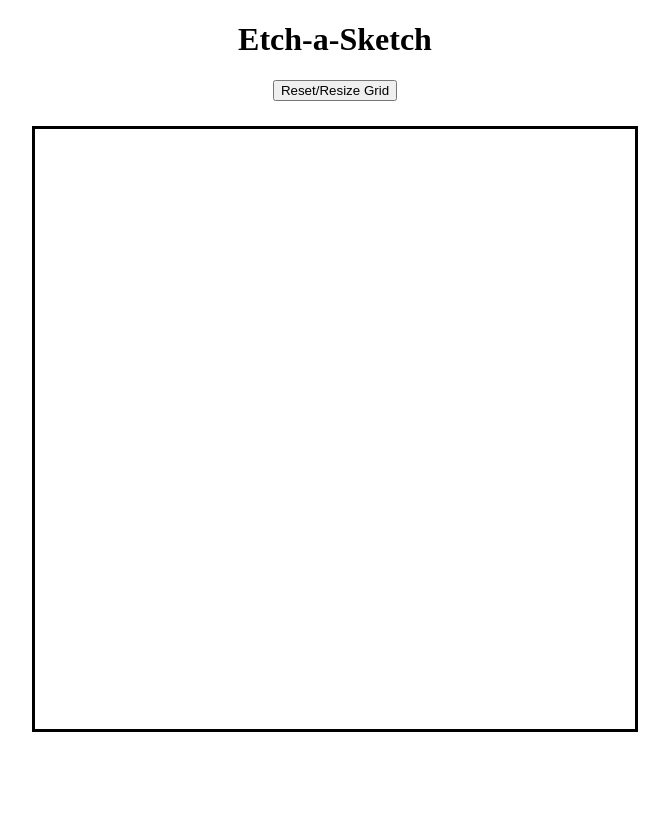
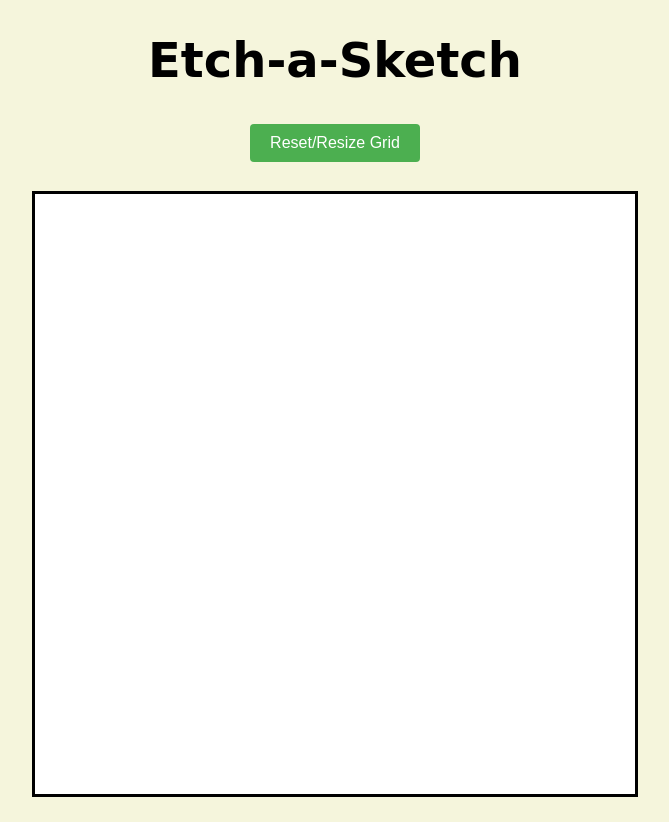
Before and after one commit to rtheory/Etch-a-Sketch, a plain HTML site: page index.html in a window 1280 px wide. Shown: the whole page, without its empty margins (305-974 px from the left). Before the commit the page ends 800 px from the top, so only its background shows below. Drawn offline with Linux system fonts and the light colour scheme.

Commit message:
Improve appearance

```diff
--- a/index.html
+++ b/index.html
@@ -8,7 +8,7 @@
 
   <center>
   <h1> Etch-a-Sketch </h1>
-  <button id="reset">Reset/Resize Grid</button>
+  <button class="button" id="reset">Reset/Resize Grid</button>
   <div id="gridContainer"></div>
   </center>
 
--- a/script.js
+++ b/script.js
@@ -20,7 +20,6 @@ function generateGrid(){
     let squares = document.querySelectorAll("div.square");
     squares.forEach(square => {
         square.addEventListener('mouseover', function(e){
-            console.log(e);
             e.target.style.opacity = parseFloat(e.target.style.opacity) + 0.2;
         })
     });
--- a/style.css
+++ b/style.css
@@ -4,6 +4,7 @@
     height: 600px;
     display: grid;
     border-style: solid;
+    background-color: white;
 }
 
 .square {
@@ -11,3 +12,26 @@
     border-style: solid;
     border-color: white;
 }
+
+body {
+    background-color: beige;
+}
+
+.button {
+    background-color: #4CAF50; /* Green */
+    border: none;
+    color: white;
+    padding: 10px 20px;
+    text-align: center;
+    text-decoration: none;
+    display: inline-block;
+    font-size: 16px;
+    margin: 4px 2px;
+    cursor: pointer;
+    border-radius: 4px;
+}
+
+h1 {
+    font-family: cursive;
+    font-size: 3em;
+}
```
